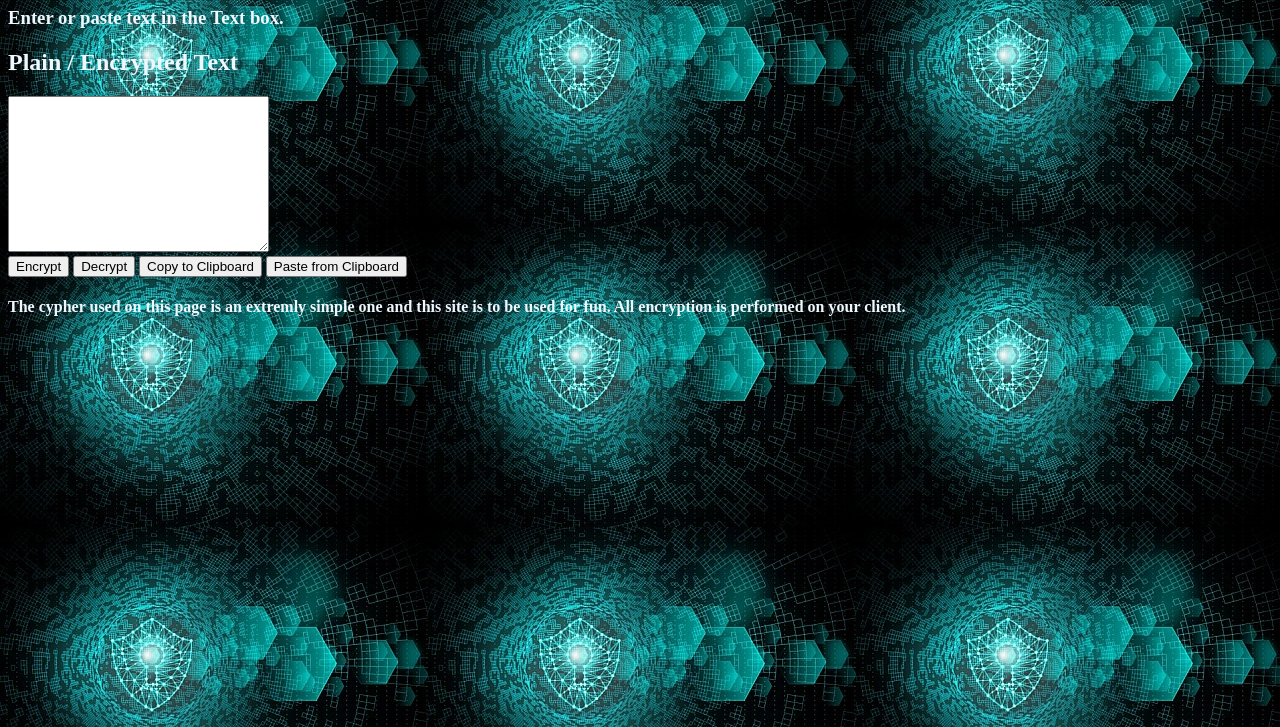
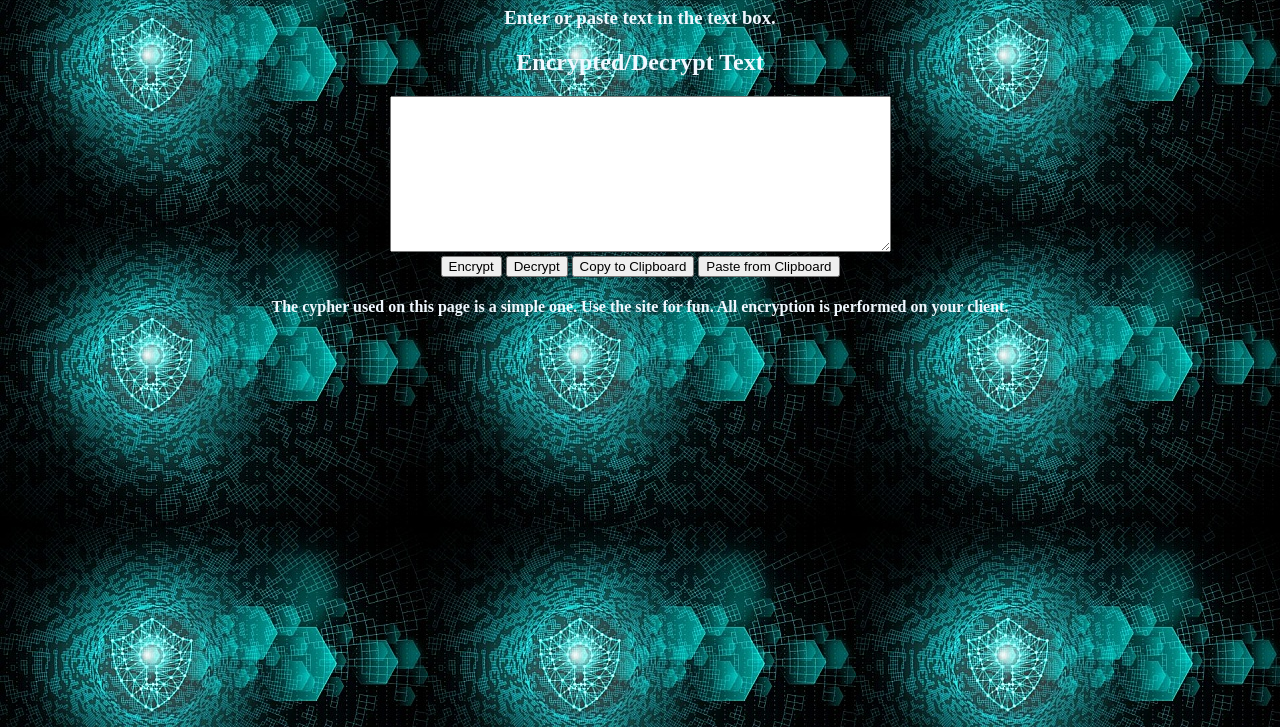
Before and after one commit to terrylthompsonintx/SimpleCypher, a plain HTML site: page index.html in a window 1280 px wide. Shown: the part 73-800 px from the top of the page. Drawn offline with Linux system fonts and the light colour scheme.

Commit message:
Changed html text

```diff
--- a/assets/style.css
+++ b/assets/style.css
@@ -1,6 +1,7 @@
 body {
     background-image: url("./cyber-security--web-security--network-security--with-digital-padlock.jpg");
-    color:aliceblue
+    color:aliceblue;
+    text-align: center;
 
 }
 
--- a/index.html
+++ b/index.html
@@ -19,10 +19,10 @@
         <![endif]-->
         <h1>Simple Cypher</h1>
 
-        <h3>Enter or paste text in the Text box.    </h3>
+        <h3>Enter or paste text in the text box.    </h3>
         <div class= "scdiv" name="plainText">
-            <h2>Plain / Encrypted Text</h2>
-            <textarea name="" id="txtArea" cols="30" rows="10"></textarea>
+            <h2>Encrypted/Decrypt Text</h2>
+            <textarea name="" id="txtArea" cols="60" rows="10"></textarea>
             <br>
             <button class= "scbutton"id="eBtn">Encrypt</button>
             <button class= "scbutton" id="dBtn">Decrypt</button>
@@ -30,7 +30,7 @@
             <button class= "scbutton" id="pastebtn">Paste from Clipboard</button>
         </div>
 
-        <h4> The cypher used on this page is an extremly simple one and this site is to be used for fun.  All encryption is performed on your client.
+        <h4> The cypher used on this page is a simple one.   Use the site for fun.  All encryption is performed on your client.
         </h4>
         <script src="./assets/script.js" async defer></script>
     </body>
```
